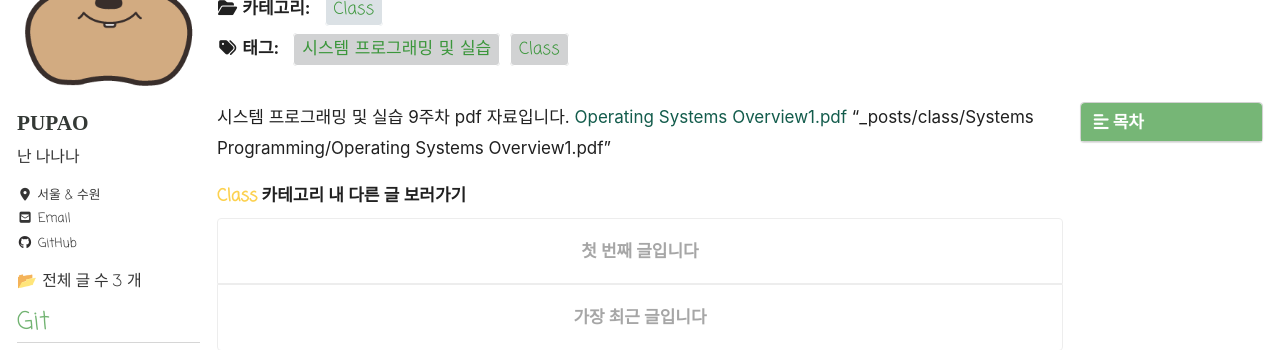
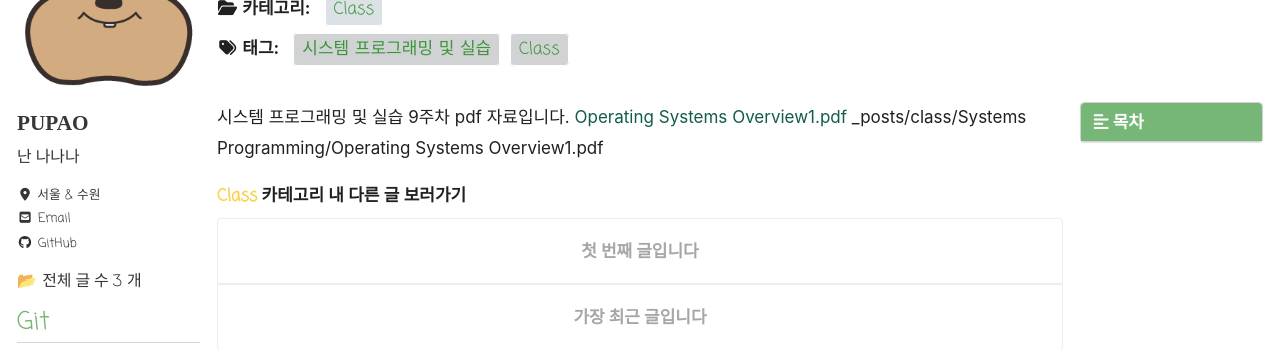
Before and after one commit to PUPAO/PUPAO.github.io, a Jekyll site: the page built from _posts/class/Systems Programming/2023-12-28-9장.md, in a window 1280 px wide and 900 px high. Shown: the part 233-583 px from the top of the window. Built offline with Jekyll 4.4.1, drawn with Linux system fonts in a browser that asks for light colours; cached includes are drawn as plain includes; nearby versions of some CDN libraries; some web fonts are replaced; comment, search, counter and statistics services are not loaded.

Commit message:
Update 2023-12-28-9장.md

```diff
--- a/_posts/class/Systems Programming/2023-12-28-9장.md
+++ b/_posts/class/Systems Programming/2023-12-28-9장.md
@@ -15,4 +15,4 @@ last_modified_at: 2023-12-28
 ---
 시스템 프로그래밍 및 실습 9주차 pdf 자료입니다.
 [Operating Systems Overview1.pdf](https://github.com/PUPAO/PUPAO.github.io/files/13795256/Operating.Systems.Overview1.pdf)
-"_posts/class/Systems Programming/Operating Systems Overview1.pdf"
+_posts/class/Systems Programming/Operating Systems Overview1.pdf
```
